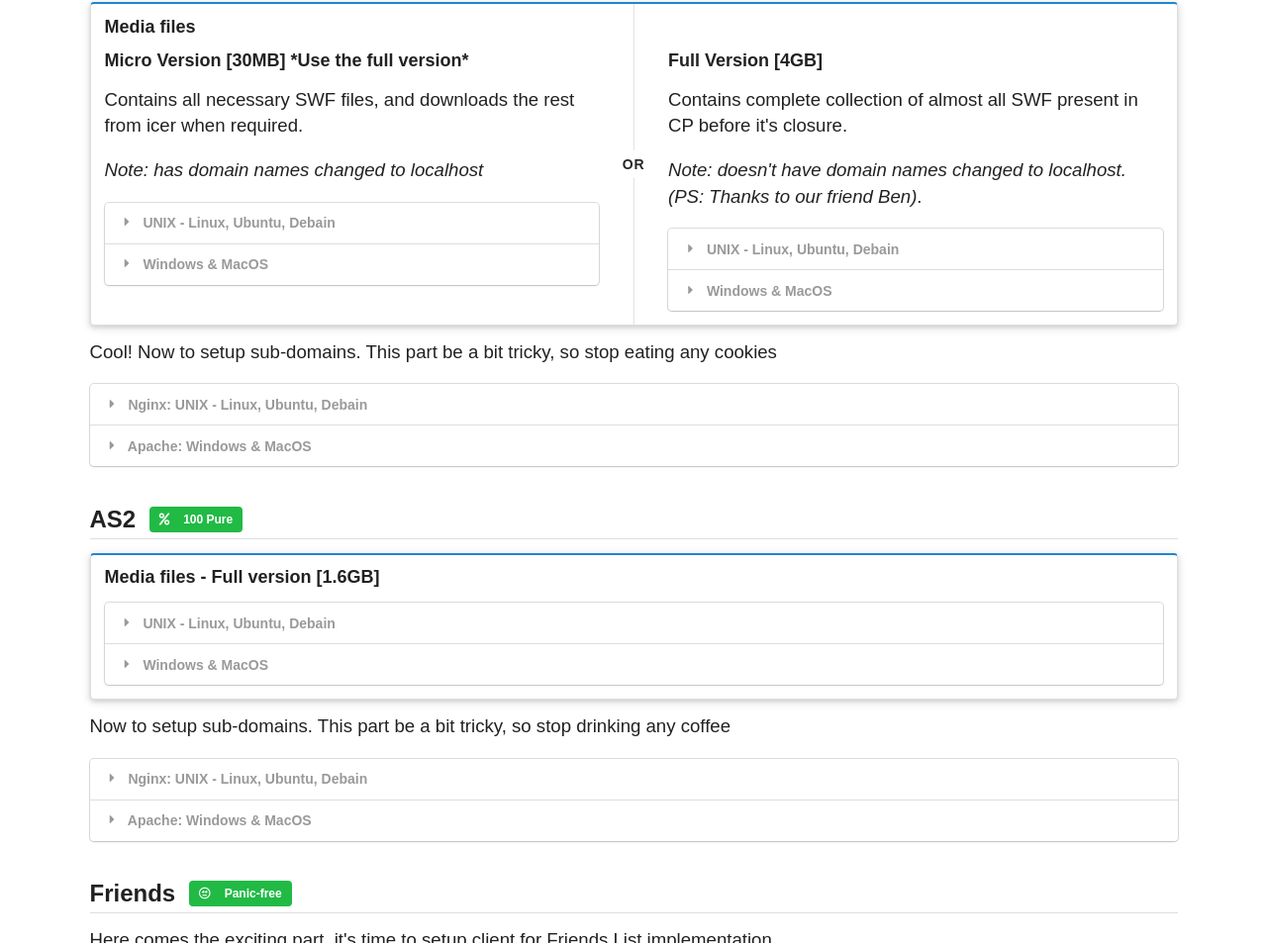
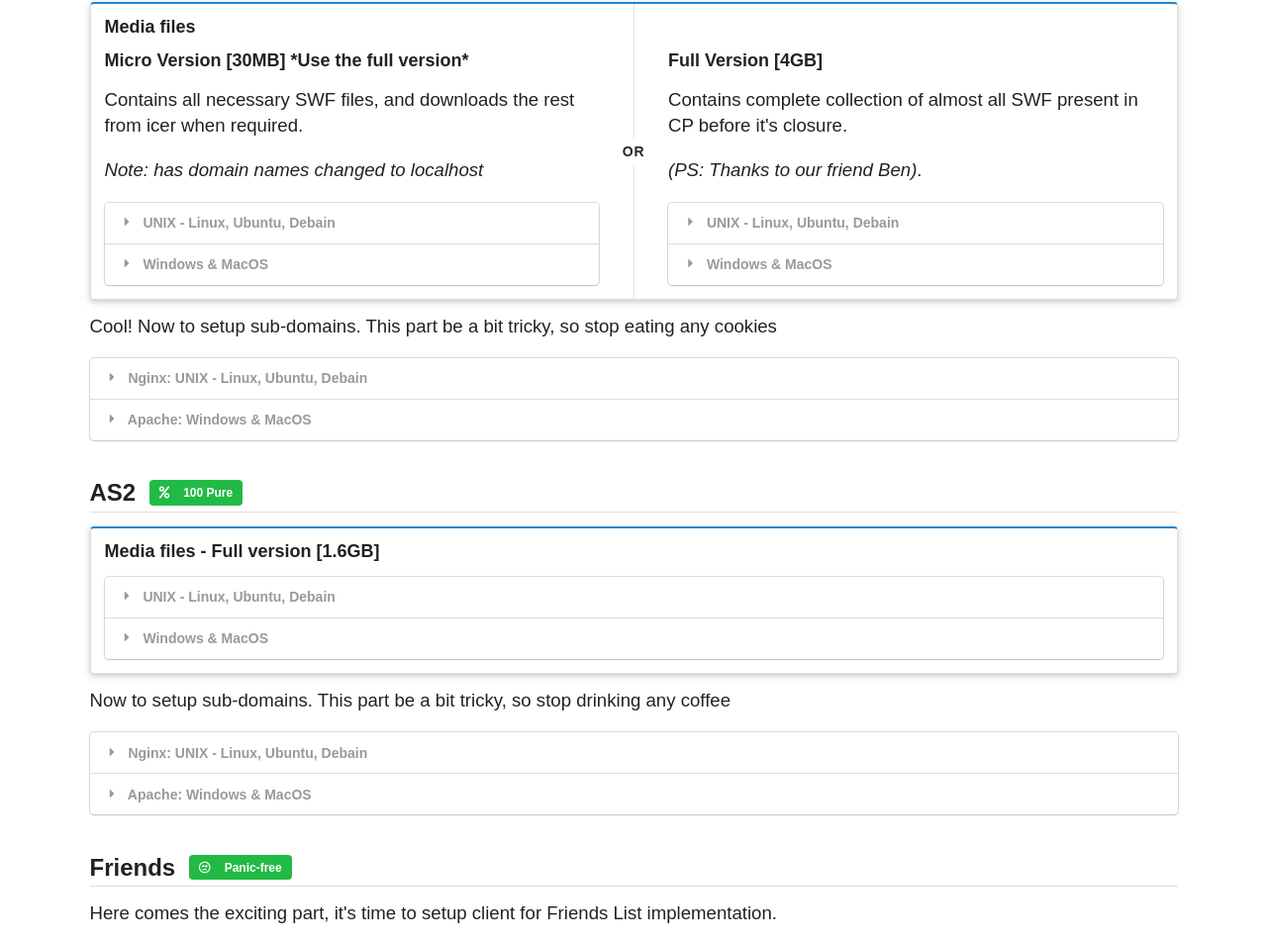
Before and after one commit to Times-0/times-0.github.io, a plain HTML site: page docs/mediaserver.html in a window 1280 px wide. Shown: the part 1082-2035 px from the top of the page at 99% size. Drawn offline with nearby package versions, Linux system fonts and the light colour scheme; a web font is replaced by a local one.

Commit message:
Update mediaserver.html

```diff
--- a/docs/mediaserver.html
+++ b/docs/mediaserver.html
@@ -320,7 +320,7 @@
 				    <div class="column">
 				    	<div class="ui header">Full Version [4GB]</div>
 				    	<div class="content">
-				    		<p>Contains complete collection of almost all SWF present in CP before it's closure.</p><p> <i>Note: doesn't have domain names changed to localhost. (PS: Thanks to our friend Ben)</i>.</p>
+				    		<p>Contains complete collection of almost all SWF present in CP before it's closure.</p><p> <i>(PS: Thanks to our friend Ben)</i>.</p>
 				    		<div class="ui styled fluid accordion">
 							  <div class="title">
 							    <i class="dropdown icon"></i>
```
